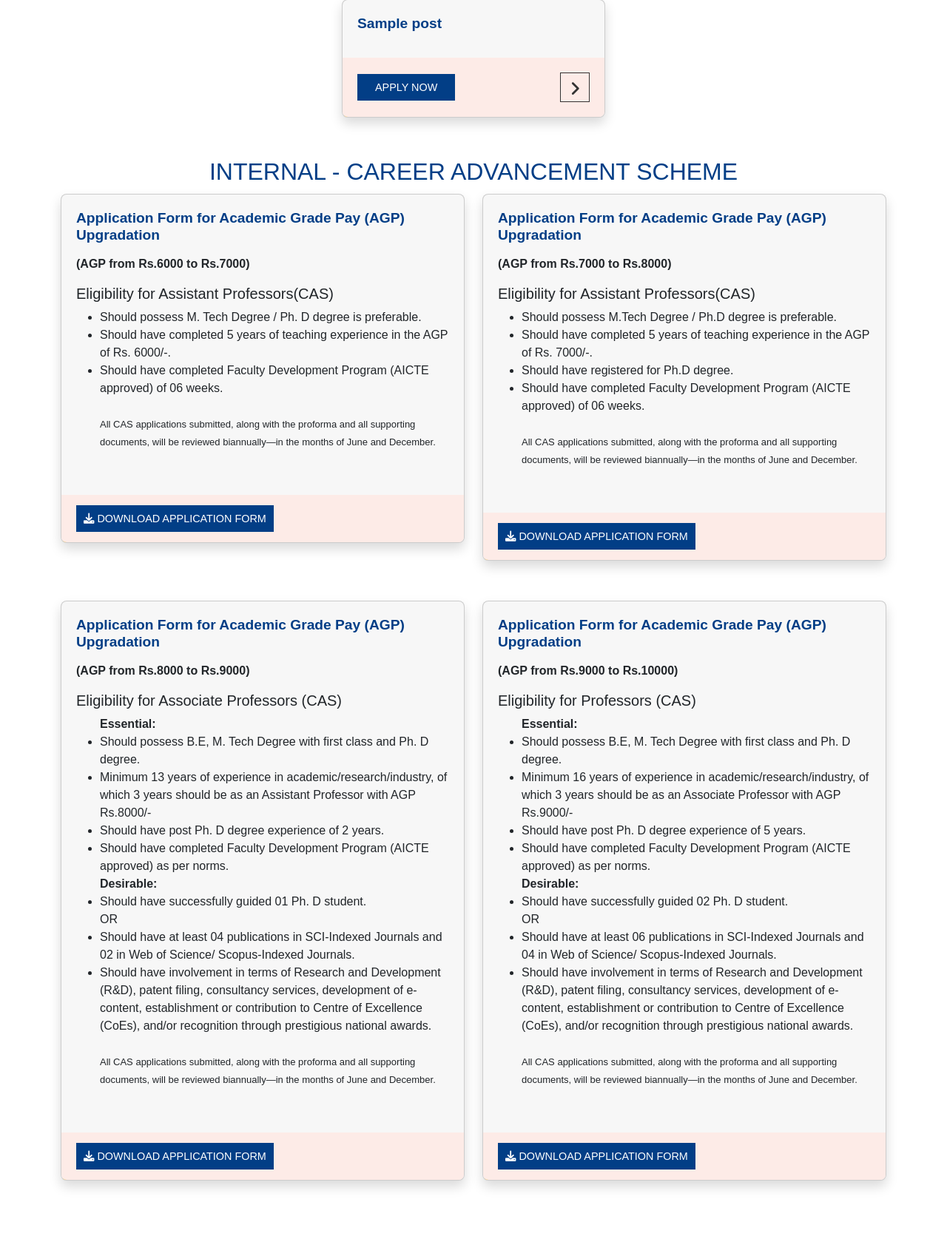
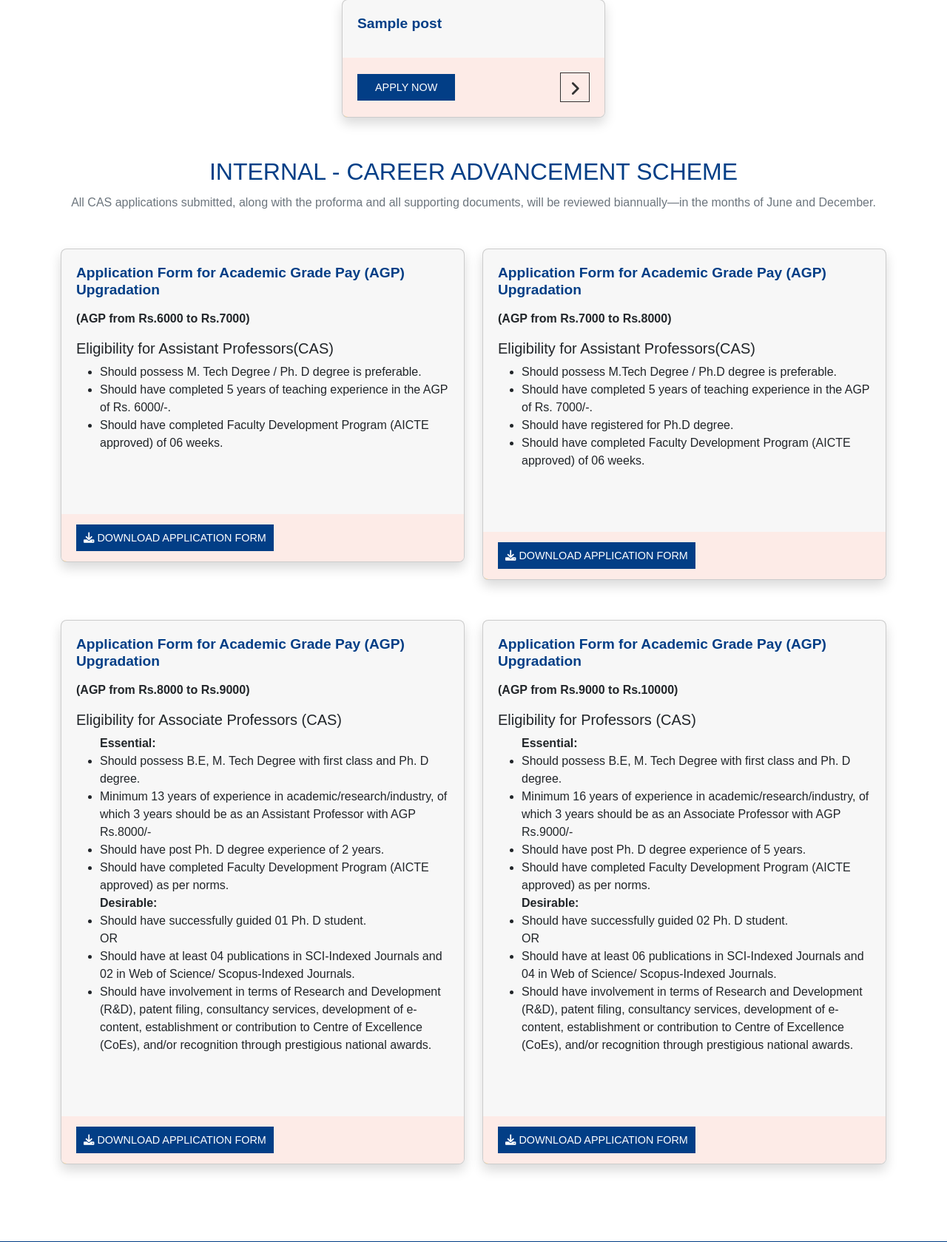
Before and after one commit to MedhaTech/drait_careers, a CodeIgniter app: page /database/ in a window 1280 px wide. Shown: the part 288-1967 px from the top of the page at 74% size. Run offline with CodeIgniter, Linux system fonts and the light colour scheme; tables that the repository leaves empty or names only in its code hold one stand-in row (values such as "Sample post"); some web fonts are replaced.

Commit message:
CAS changes

```diff
--- /dev/null
+++ b/application/logs/log-2025-04-23.php
@@ -0,0 +1,4 @@
+<?php defined('BASEPATH') OR exit('No direct script access allowed'); ?>
+
+ERROR - 2025-04-23 12:28:37 --> Could not find the specified $config['composer_autoload'] path: vendor/autoload.php
+ERROR - 2025-04-23 12:29:10 --> Could not find the specified $config['composer_autoload'] path: vendor/autoload.php
--- a/application/views/home.php
+++ b/application/views/home.php
@@ -36,6 +36,7 @@
 
         </div>
         <h2 class="">INTERNAL - CAREER ADVANCEMENT SCHEME</h2>
+        <p class="current text-secondary">All CAS applications submitted, along with the proforma and all supporting documents, will be reviewed biannually—in the months of June and December.</p>
         <div class="row">
 
             <div class="col-lg-6 col-md-6 col-sm-12 mb-4">
@@ -52,7 +53,7 @@
                                 <li>Should have completed 5 years of teaching experience in the AGP of Rs. 6000/-.</li>
                                 <li>Should have completed Faculty Development Program (AICTE approved) of 06 weeks.</li>
                                 <br>
-                                <span class="final">All CAS applications submitted, along with the proforma and all supporting documents, will be reviewed biannually—in the months of June and December.</span>
+                                <span class="final"> </span>
 
                             </ul>
                         </div>
@@ -83,7 +84,7 @@
                                 <li>Should have registered for Ph.D degree.</li>
                                 <li>Should have completed Faculty Development Program (AICTE approved) of 06 weeks.</li>
                                 <br>
-                                <span class="final">All CAS applications submitted, along with the proforma and all supporting documents, will be reviewed biannually—in the months of June and December.</span>
+                                <span class="final"> </span>
 
                             </ul>
                         </div>
@@ -128,7 +129,7 @@
                                 <li> Should have involvement in terms of Research and Development (R&D), patent filing, consultancy services, development of e-content, establishment or contribution to Centre of Excellence (CoEs), and/or recognition through prestigious national awards.
                                 </li>
                                 <br>
-                                <span class="final">All CAS applications submitted, along with the proforma and all supporting documents, will be reviewed biannually—in the months of June and December.</span>
+                                <span class="final"> </span>
 
                             </ul>
                         </div>
@@ -173,7 +174,7 @@
                                 <li> Should have involvement in terms of Research and Development (R&D), patent filing, consultancy services, development of e-content, establishment or contribution to Centre of Excellence (CoEs), and/or recognition through prestigious national awards.
                                 </li>
                                 <br>
-                                <span class="final">All CAS applications submitted, along with the proforma and all supporting documents, will be reviewed biannually—in the months of June and December.</span>
+                                <span class="final"> </span>
 
                             </ul>
                         </div>
```
